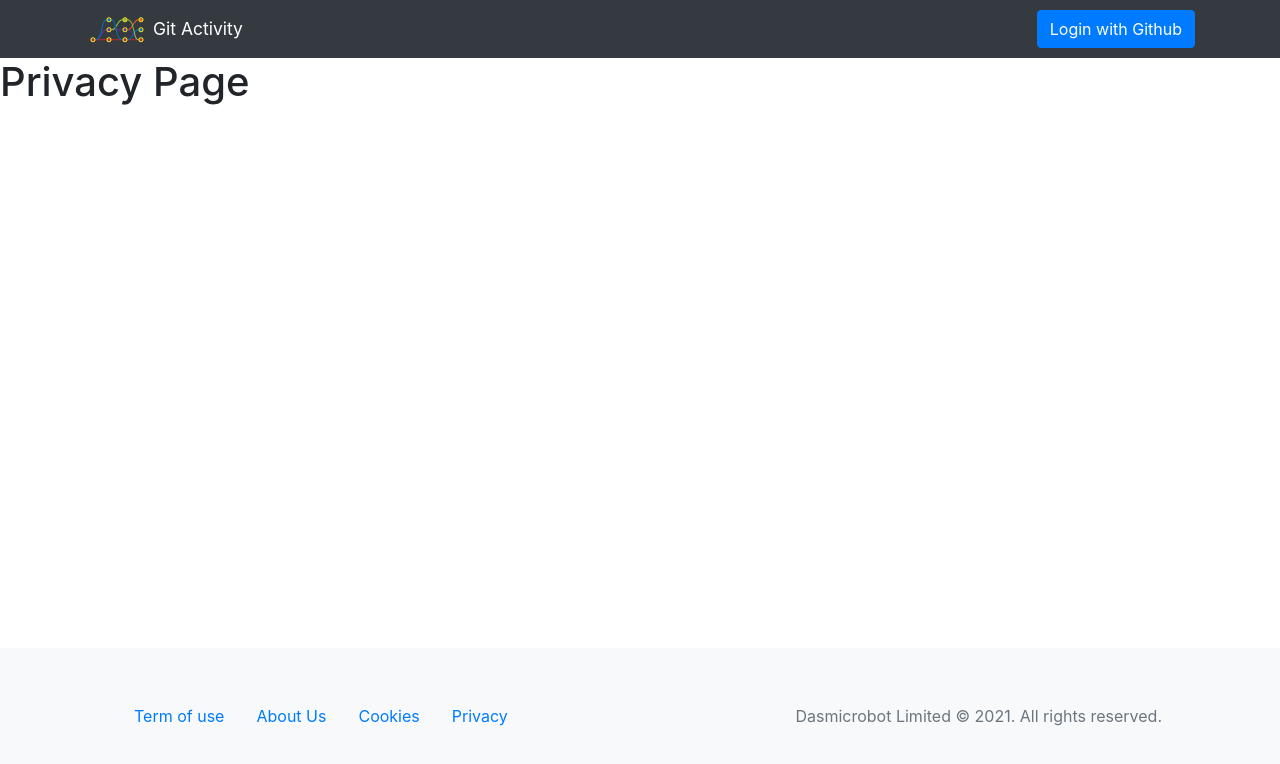
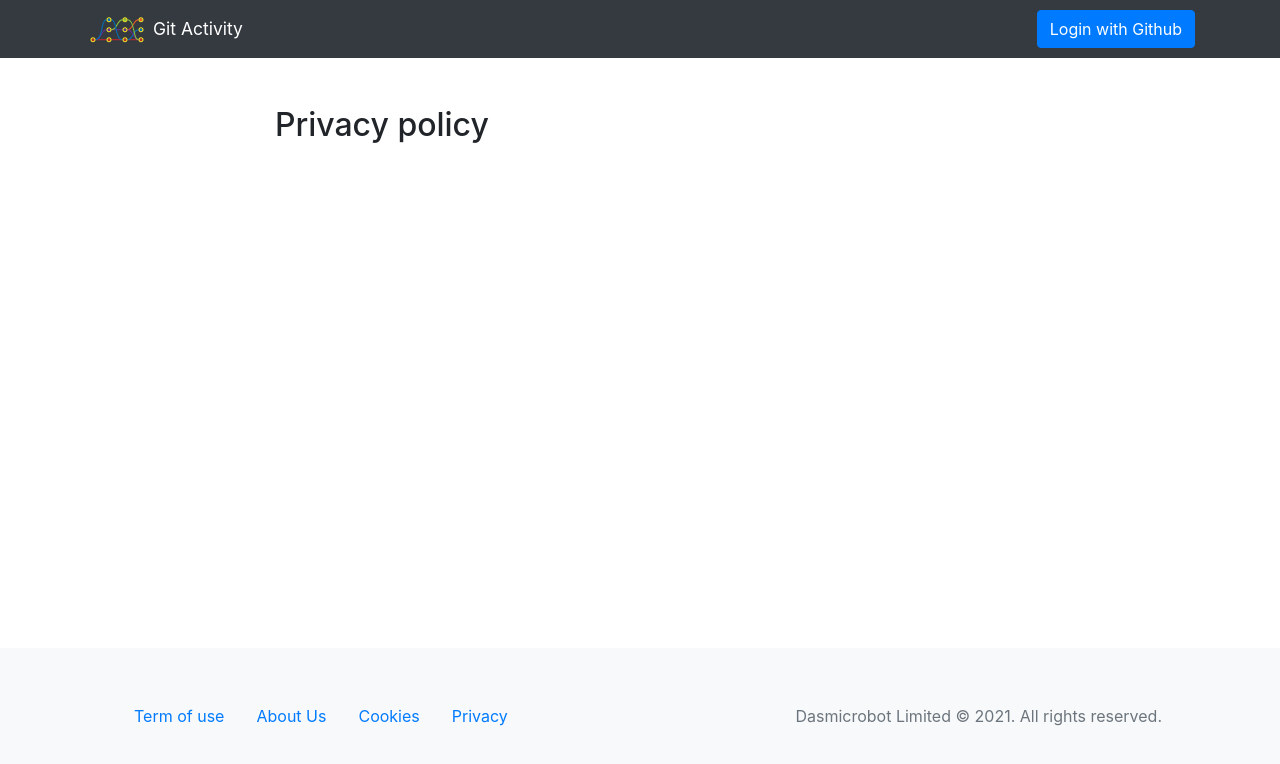
Before and after one commit to Dasmicrobot/github-login-vue, a Next.js app: page /content/privacy in a window 1280 px wide. Shown: the top 764 px of the page. Built offline with nearby package versions, Linux system fonts and the light colour scheme.

Commit message:
cosmetic

```diff
--- a/pages/content/about.js
+++ b/pages/content/about.js
@@ -1,10 +1,13 @@
 import React from 'react'
 import Page from '../../src/layout/Page'
+import Section from '../../src/layout/Section'
 
 const About = () => {
   return (
     <Page>
-      <h1>About Page</h1>
+      <Section>
+        <h1 className="h2">About this app</h1>
+      </Section>
     </Page>
   )
 }
--- a/pages/content/cookies.js
+++ b/pages/content/cookies.js
@@ -1,10 +1,13 @@
 import React from 'react'
 import Page from '../../src/layout/Page'
+import Section from '../../src/layout/Section'
 
 const Cookies = () => {
   return (
     <Page>
-      <h1>Cookies Page</h1>
+      <Section>
+        <h1 className="h2">Cookie policy</h1>
+      </Section>
     </Page>
   )
 }
--- a/pages/content/privacy.js
+++ b/pages/content/privacy.js
@@ -1,10 +1,13 @@
 import React from 'react'
 import Page from '../../src/layout/Page'
+import Section from '../../src/layout/Section'
 
 const Privacy = () => {
   return (
     <Page>
-      <h1>Privacy Page</h1>
+      <Section>
+        <h1 className="h2">Privacy policy</h1>
+      </Section>
     </Page>
   )
 }
--- a/pages/content/terms.js
+++ b/pages/content/terms.js
@@ -1,10 +1,13 @@
 import React from 'react'
 import Page from '../../src/layout/Page'
+import Section from '../../src/layout/Section'
 
 const Terms = () => {
   return (
     <Page>
-      <h1>Term of use Page</h1>
+      <Section>
+        <h1 className="h2">Terms of use</h1>
+      </Section>
     </Page>
   )
 }
```
